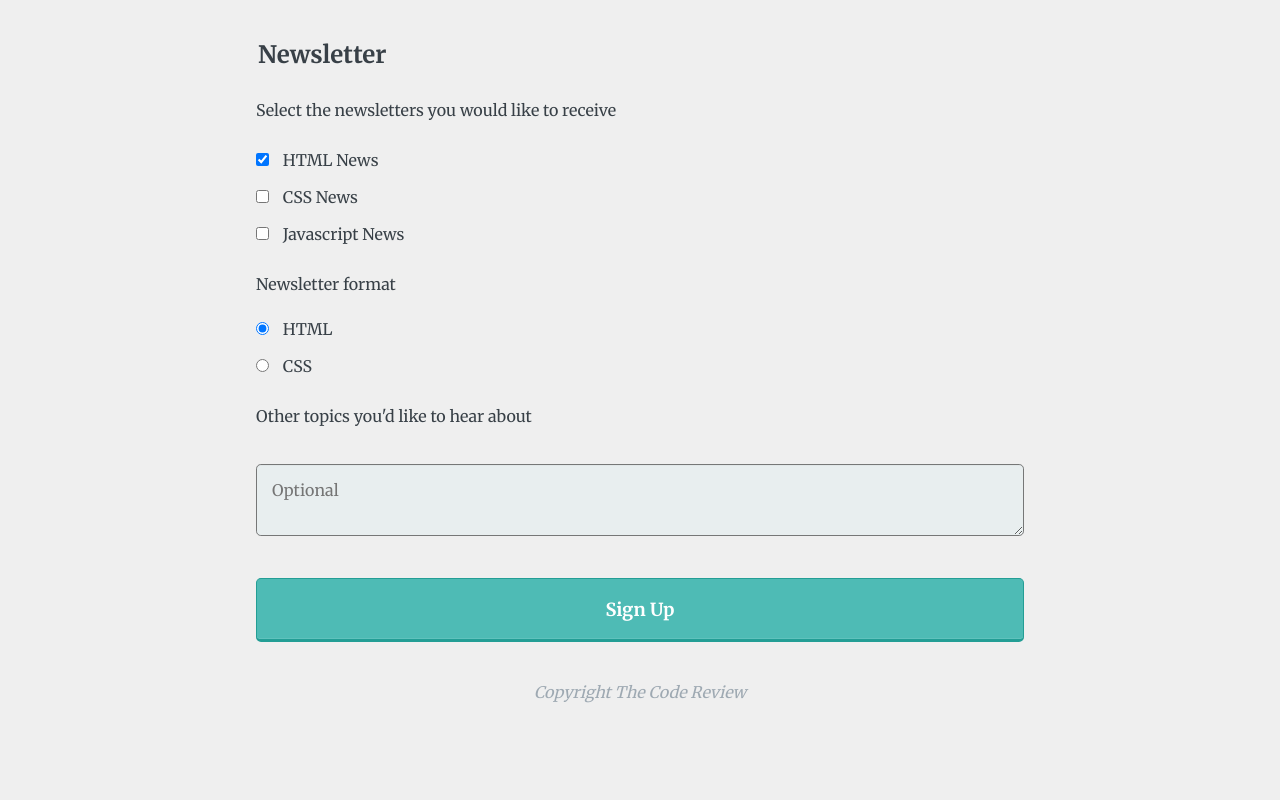
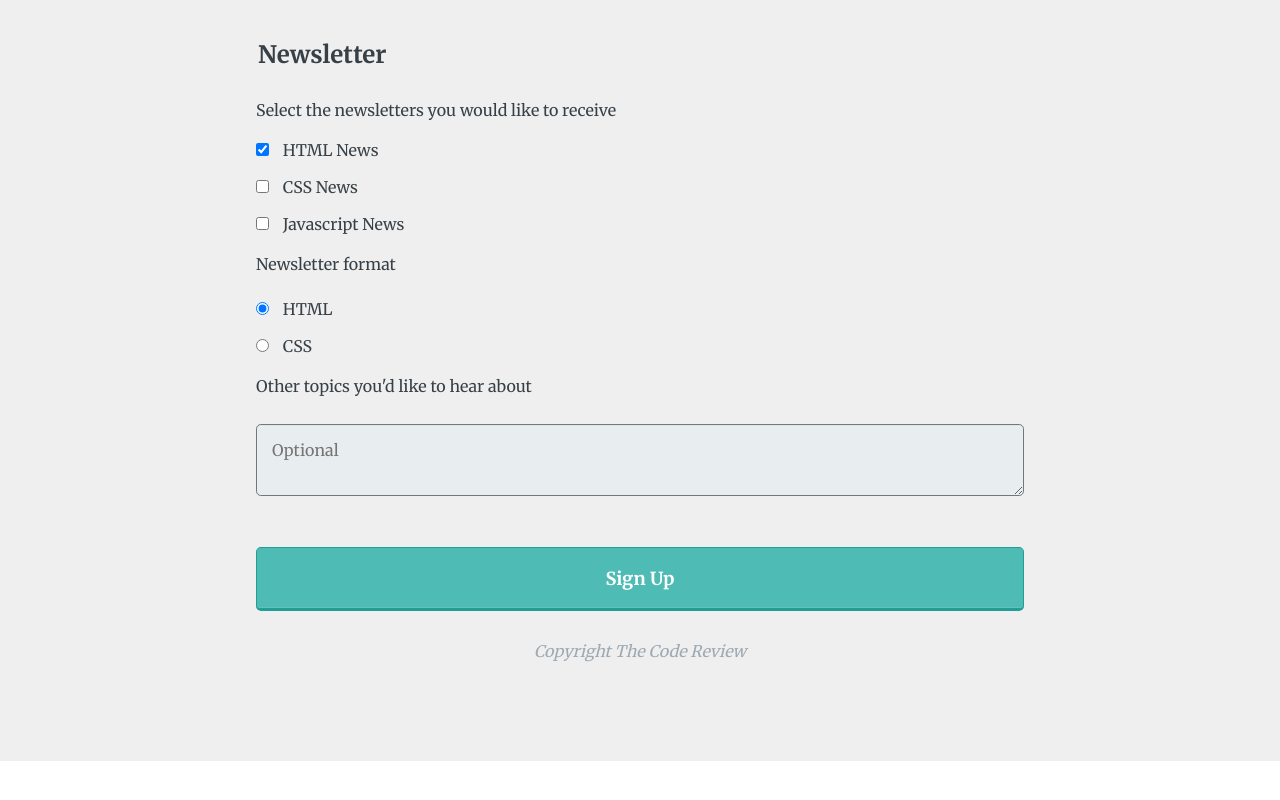
Before and after one commit to noaholatoye/Project-3, a plain HTML site: page index.html in a window 1280 px wide. Shown: the part 876-1676 px from the top of the page. After the commit the page ends 1637 px from the top, so only its background shows below. Drawn offline with Linux system fonts and the light colour scheme.

Commit message:
Label updates
checkoxes, radio button and textarea

```diff
--- a/css/main.css
+++ b/css/main.css
@@ -43,7 +43,7 @@ label {
 
 select,
 input{
-  margin-bottom: 50px;
+
   font-family: Merriweather;
 
 }
@@ -125,7 +125,7 @@ textarea:hover {
 }
 
 .note-2 {
-  margin-bottom: 30px;
+  margin-bottom: 20px;
 }
 
 .signup{
@@ -189,10 +189,13 @@ textarea:hover {
 
 .news {
   margin-left: 10px;
+  width: 50%;
+  display: inline;
 }
 
 .format {
-  margin-top: 30px;
+  margin-top: 20px;
+  width: 100%;
 }
 
 .background {
--- a/index.html
+++ b/index.html
@@ -4,8 +4,8 @@
       <title>THE CODE REVIEW</title>
       <meta name="viewport" content="width=device-width, initial-scale=1.0">
       <link href="https://fonts.googleapis.com/css?family=Merriweather:400,700" rel="stylesheet">
+      <link rel="stylesheet" type="text/css" href="css/normalize.css">
       <link rel="stylesheet" type="text/css" href="css/main.css">
-      <link rel="stylesheet" type="text/css" href="css/normalize.css">
       <meta charset="utf-8">
    </head>
    <body>
@@ -139,16 +139,16 @@
         	<p class=""></p>
 
           <label for="html-news" class="checkbox note-2">Select the newsletters you would like to receive</label>
-					<input type="checkbox" name="news" value="html-news" id="html-news" checked> <span class="news"> HTML News </span><br>
- 					<input type="checkbox" name="news" value="css-news" id="css-news" class="css"> <span class="news"> CSS News </span><br>
-          <input type="checkbox" name="news" value="javascript-news" id="javascript-news" class="javascript"> <span class="news"> Javascript News </span><br>
+					<input type="checkbox" name="news" value="html-news" id="html-news" checked> <label for="html-news" class="news"> HTML News </label><br>
+ 					<input type="checkbox" name="news" value="css-news" id="css-news" class="css"> <label for="css-news" class="news"> CSS News </label><br>
+          <input type="checkbox" name="news" value="javascript-news" id="javascript-news" class="javascript"> <label for="javascript-news" class="news"> Javascript News </label><br>
 
         	<label for="html" class="format">Newsletter format</label>
-					<input type="radio" name="format" value="html-format" id="html" class="css" checked> <span class="news"> HTML </span><br>
-					<input type="radio" name="format" value="css-format" id="css" class="css"> <span class="news"> CSS </span><br>
+					<input type="radio" name="format" value="html-format" id="html" class="css" checked> <label for="html-format" class="news"> HTML </label><br>
+					<input type="radio" name="format" value="css-format" id="css" class="css"> <label for="css-format" class="news"> CSS </label><br>
 
 					<label for="topics" class="format">Other topics you'd like to hear about</label>
-					<textarea id="topics" name="user-topics" class="format" placeholder="Optional"></textarea>
+					<textarea id="topics" name="user-topics" class="format" placeholder="Optional"></textarea> <label for="user-topics"></label>
 
           <label for="button"></label>
           <button type="submit" id="button" class="format">Sign Up</button>
```
